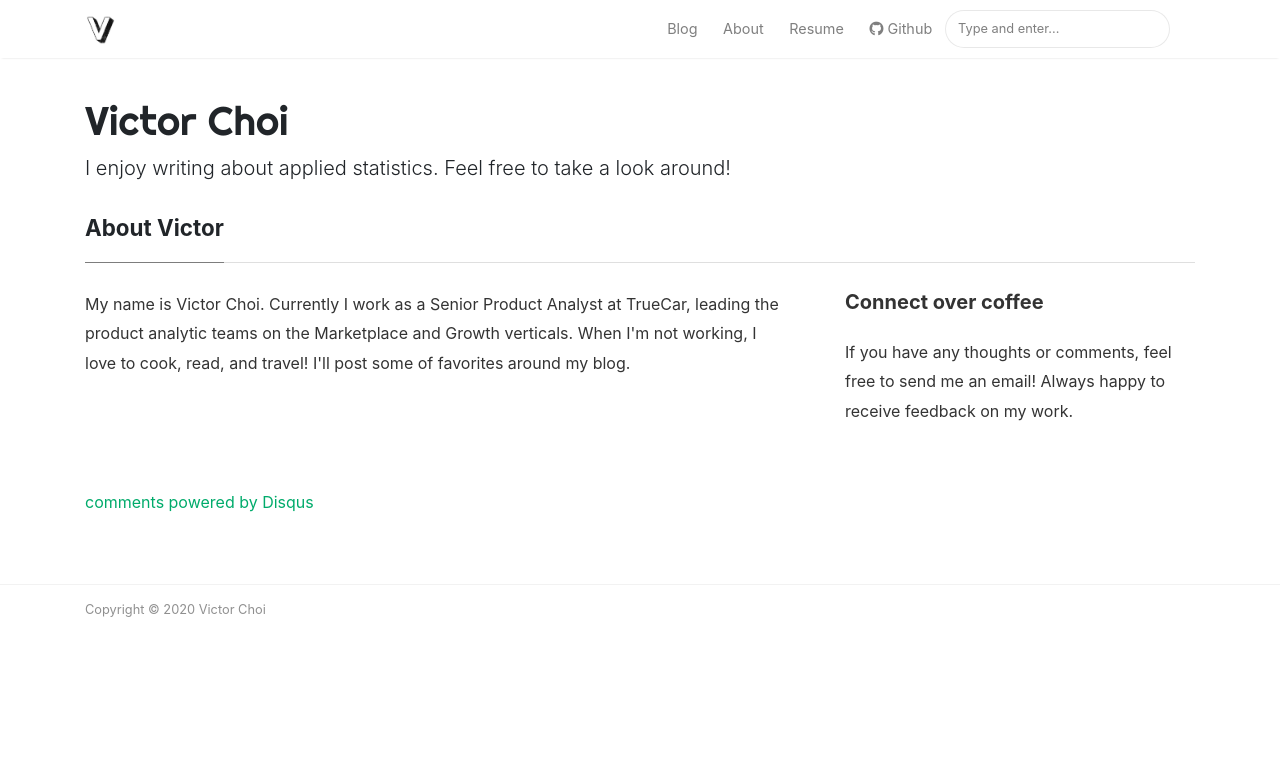
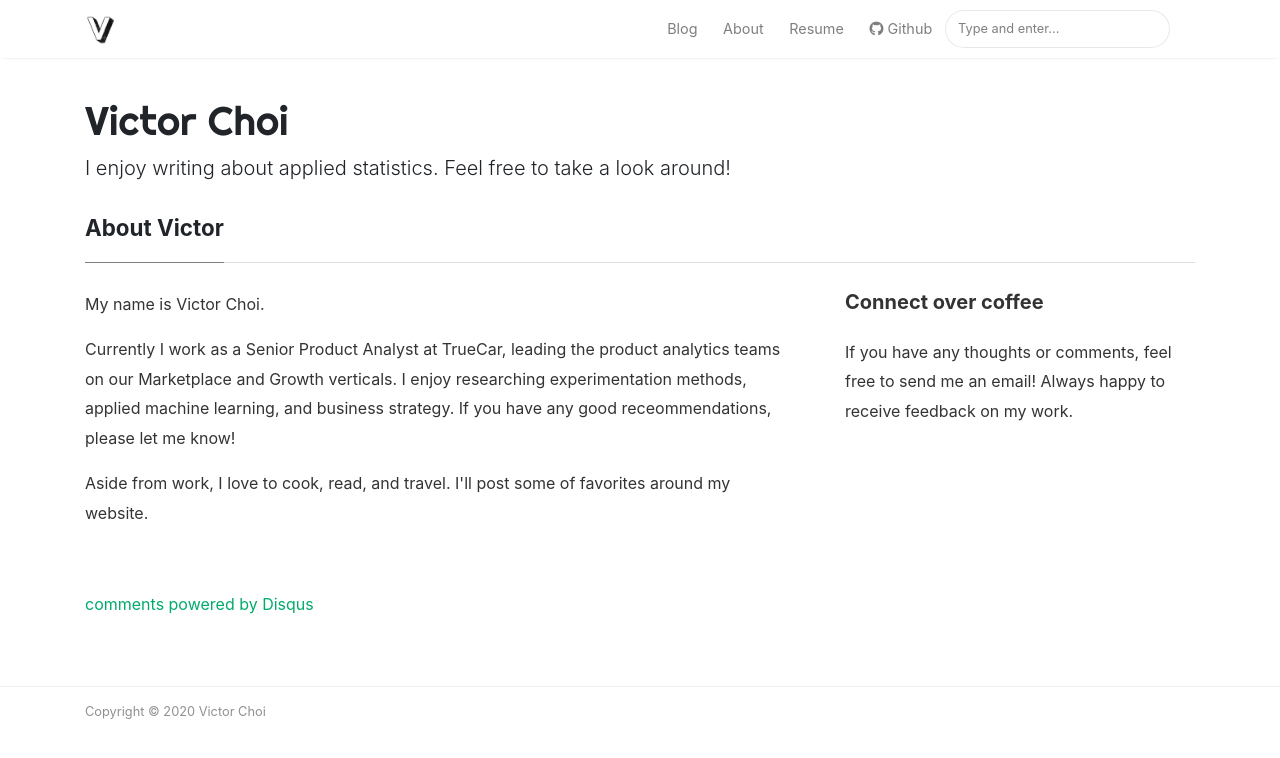
Before and after one commit to vdchoi/vdchoi.github.io, a Jekyll site: the page built from _pages/about.md, in a window 1280 px wide. Shown: the top 758 px of the page. Built offline with Jekyll 4.4.1, drawn with Linux system fonts in a browser that asks for light colours; nearby versions of some CDN libraries; comment, search, counter and statistics services are not loaded.

Commit message:
Update About

```diff
--- a/_pages/about.md
+++ b/_pages/about.md
@@ -8,8 +8,12 @@ comments: true
 <div class="row justify-content-between">
 <div class="col-md-8 pr-5">
 
-<p>My name is Victor Choi. Currently I work as a Senior Product Analyst at TrueCar, leading the product analytic teams on the Marketplace and Growth verticals.
-    When I'm not working, I love to cook, read, and travel! I'll post some of favorites around my blog.</p>
+<p>My name is Victor Choi.</p>
+
+<p>Currently I work as a Senior Product Analyst at TrueCar, leading the product analytics teams on our Marketplace and Growth verticals.
+    I enjoy researching experimentation methods, applied machine learning, and business strategy. If you have any good receommendations, please let me know!</p>
+
+<p>Aside from work, I love to cook, read, and travel. I'll post some of favorites around my website.</p>
 
 </div>
 
```
